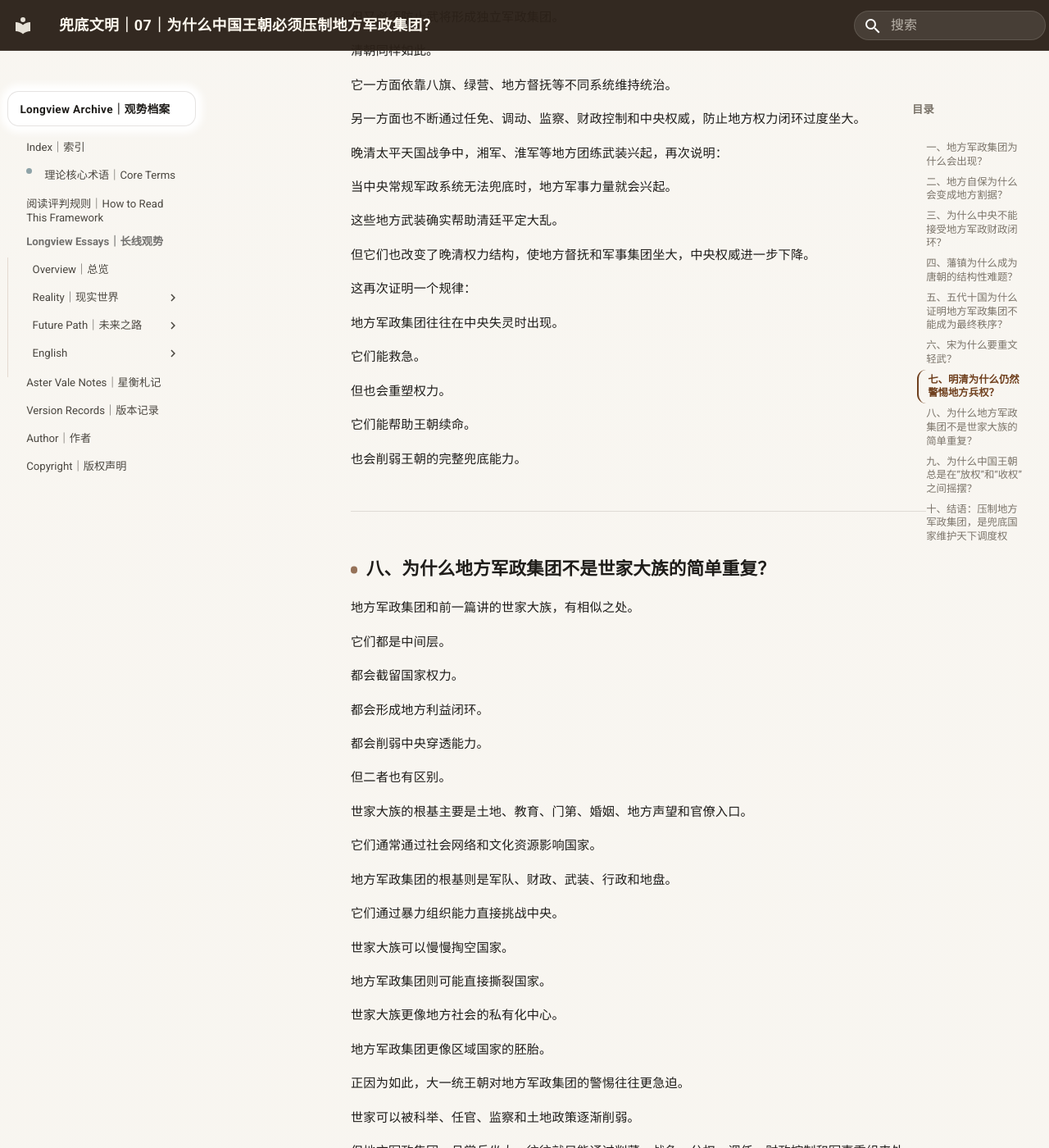
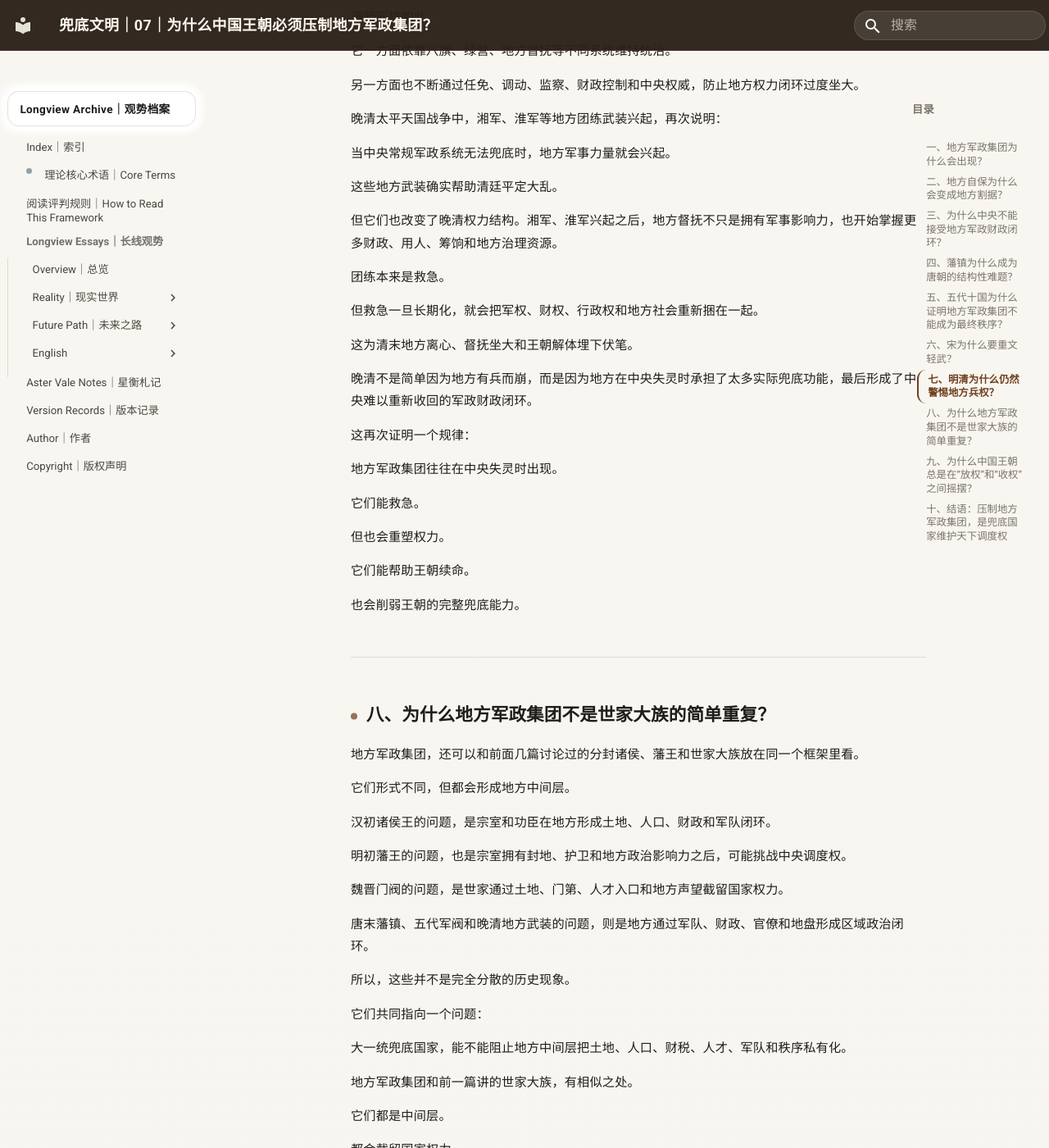
Before and after one commit to guanshi1688/longview-archive, an MkDocs documentation site: the page built from docs/essays/notes/chinese/doudi-civilization/07-why-central-state-suppresses-local-military-power.md, in a window 1280 px wide and 1400 px high, scrolled down 9887 px. Shown: the whole window at 82% size. Built offline with MkDocs 1.6.1 and Material for MkDocs 9.7.7, drawn with Linux system fonts in a browser that asks for light colours; some of the changed text lies outside the part shown.

Commit message:
Update 07-why-central-state-suppresses-local-military-power.md

```diff
--- a/docs/essays/notes/chinese/doudi-civilization/07-why-central-state-suppresses-local-military-power.md
+++ b/docs/essays/notes/chinese/doudi-civilization/07-why-central-state-suppresses-local-military-power.md
@@ -35,11 +35,9 @@
 
 这就是中国王朝反复压制地方军政集团的根本原因。
 
-不是因为地方一定坏。
+问题不在于地方一定坏、中央一定好。
 
-也不是因为中央一定好。
-
-而是因为大一统兜底国家无法长期容忍地方形成独立军政财政闭环。
+问题在于，大一统兜底国家无法长期容忍地方形成独立军政财政闭环。
 
 一旦这种闭环成形，王朝就不再是完整的天下兜底结构，而会变成多个地方武装利益集团之间的临时拼接。
 
@@ -459,7 +457,15 @@
 
 这些地方武装确实帮助清廷平定大乱。
 
-但它们也改变了晚清权力结构，使地方督抚和军事集团坐大，中央权威进一步下降。
+但它们也改变了晚清权力结构。湘军、淮军兴起之后，地方督抚不只是拥有军事影响力，也开始掌握更多财政、用人、筹饷和地方治理资源。
+
+团练本来是救急。
+
+但救急一旦长期化，就会把军权、财权、行政权和地方社会重新捆在一起。
+
+这为清末地方离心、督抚坐大和王朝解体埋下伏笔。
+
+晚清不是简单因为地方有兵而崩，而是因为地方在中央失灵时承担了太多实际兜底功能，最后形成了中央难以重新收回的军政财政闭环。
 
 这再次证明一个规律：
 
@@ -476,6 +482,24 @@
 ---
 
 ## 八、为什么地方军政集团不是世家大族的简单重复？
+
+地方军政集团，还可以和前面几篇讨论过的分封诸侯、藩王和世家大族放在同一个框架里看。
+
+它们形式不同，但都会形成地方中间层。
+
+汉初诸侯王的问题，是宗室和功臣在地方形成土地、人口、财政和军队闭环。
+
+明初藩王的问题，也是宗室拥有封地、护卫和地方政治影响力之后，可能挑战中央调度权。
+
+魏晋门阀的问题，是世家通过土地、门第、人才入口和地方声望截留国家权力。
+
+唐末藩镇、五代军阀和晚清地方武装的问题，则是地方通过军队、财政、官僚和地盘形成区域政治闭环。
+
+所以，这些并不是完全分散的历史现象。
+
+它们共同指向一个问题：
+
+大一统兜底国家，能不能阻止地方中间层把土地、人口、财税、人才、军队和秩序私有化。
 
 地方军政集团和前一篇讲的世家大族，有相似之处。
 
@@ -514,6 +538,12 @@
 它的危险更直接。
 
 因为它已经具备了另起炉灶的能力。
+
+从分封诸侯、世家大族，到藩镇军阀、晚清地方武装，形式看似不同，问题其实相同：
+
+地方中间层一旦把土地、人口、财税、人才、军队和秩序捆成自己的闭环，就会削弱王朝的天下调度权。
+
+而在兜底文明里，没有天下调度权，就没有天下兜底能力。
 
 ---
 
```
Also changed, not shown: other parts of docs/essays/notes/chinese/doudi-civilization/07-why-central-state-suppresses-local-military-power.md (+1 -9 lines).
